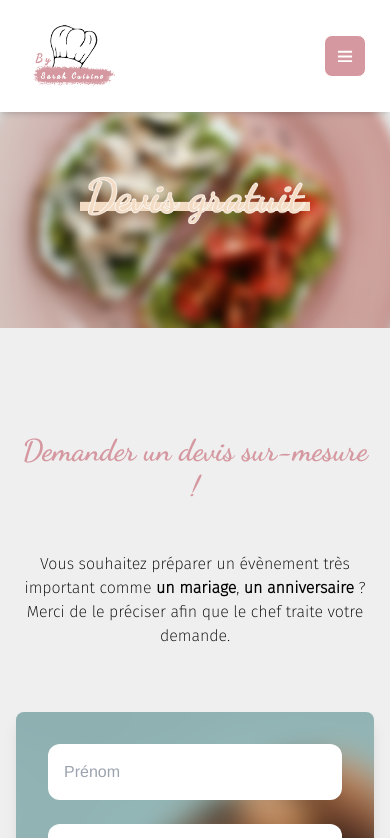
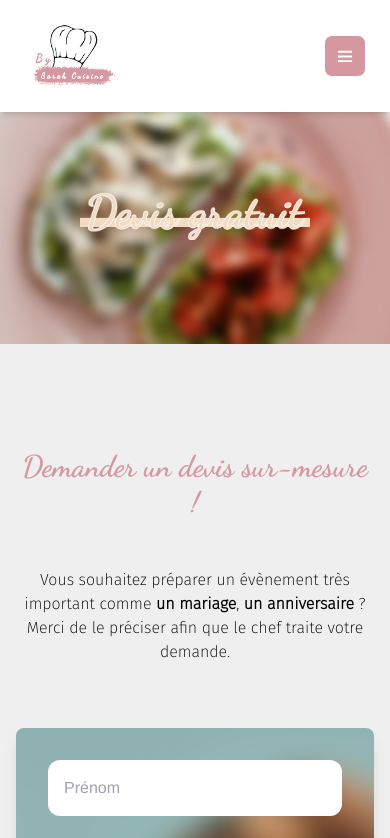
Before and after one commit to franzhopp/By-Sarah-Cuisine, a React (Vite) app: page /devisgratuit in a window 390 px wide. Shown: the top 838 px of the page. Built offline with nearby package versions, Linux system fonts and the light colour scheme.

Commit message:
[ADD] update

```diff
--- a/src/Components/Navigation/navbar-devis.jsx
+++ b/src/Components/Navigation/navbar-devis.jsx
@@ -273,7 +273,7 @@ const NavbarDevis = () => {
             data-aos="fade-right"
             src={ImageTitle}
             alt="Image name"
-            className="px-16 mt-10 mb-20 sm:mb-10 sm:mt-4"
+            className="px-16 mt-14 mb-20 sm:mb-10 sm:mt-4"
           />
         </div>
         <div className="text-transparent mb-14">Division invisible</div>
--- a/src/Components/Navigation/navbar-services.jsx
+++ b/src/Components/Navigation/navbar-services.jsx
@@ -273,7 +273,7 @@ const NavbarDevis = () => {
             data-aos="fade-right"
             src={ImageTitle}
             alt="Image name"
-            className="px-16 mt-10 mb-20 sm:mb-10 sm:mt-4"
+            className="px-16 mt-14 mb-20 sm:mb-10 sm:mt-4"
           />
         </div>
         <div className="text-transparent mb-14">Division invisible</div>
```
